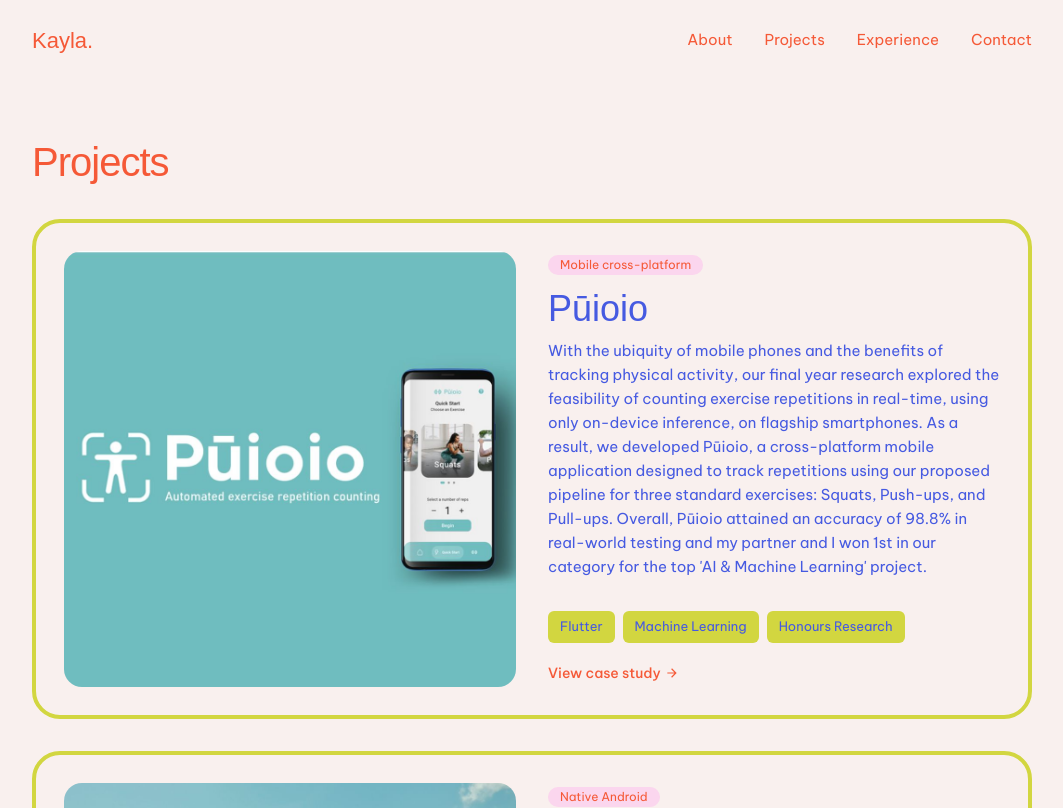
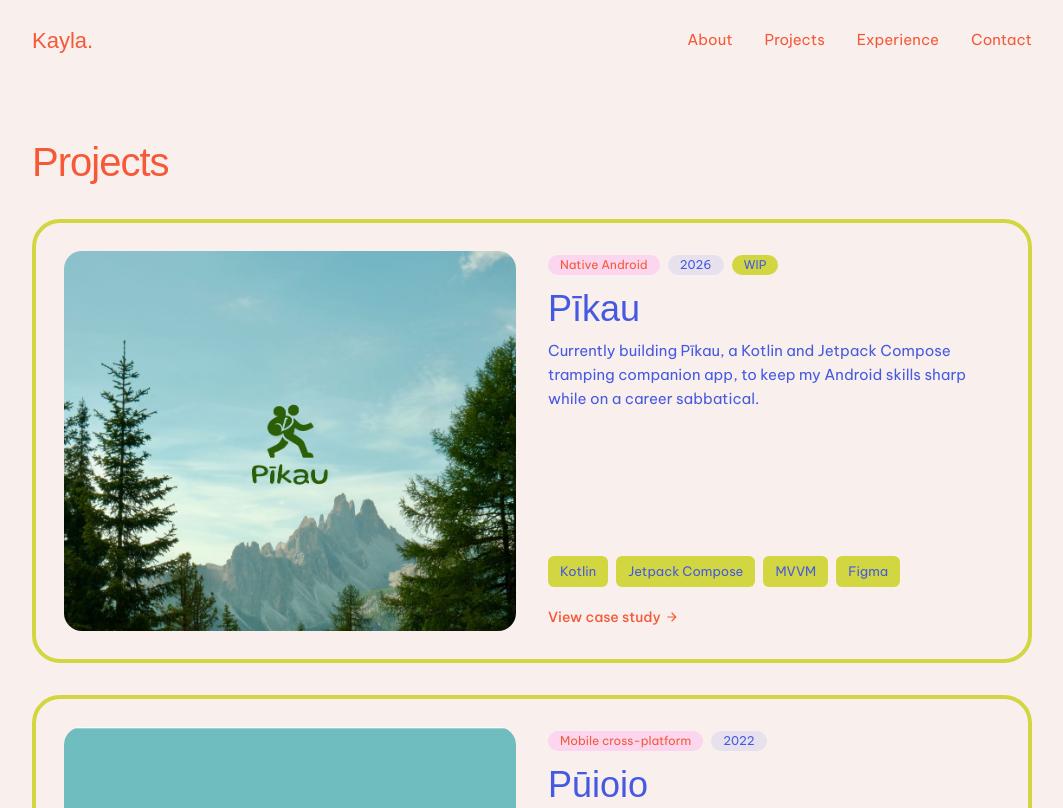
Before and after one commit to kkau201/portfolio, a Next.js app: page /projects in a window 1280 px wide. Shown: the top 808 px of the page, without its empty margins (108-1171 px from the left). Built offline with nearby package versions, Linux system fonts and the light colour scheme; a web font is replaced by a local one.

Commit message:
Update project order and add date chips

```diff
--- a/src/app/projects/page.tsx
+++ b/src/app/projects/page.tsx
@@ -19,11 +19,15 @@ export const metadata: Metadata = {
 };
 
 export default function ProjectsPage() {
+  const projects = [...archiveProjects].sort(
+    (a, b) => Number.parseInt(b.year, 10) - Number.parseInt(a.year, 10),
+  );
+
   return (
     <main className="page-wrap py-10 text-left md:py-14">
       <h1 className="section-title text-tangerine">Projects</h1>
       <div className="mt-8 space-y-8">
-        {archiveProjects.map((project, index) => (
+        {projects.map((project, index) => (
           <FeaturedProjectCard
             key={project.title}
             project={project}
--- a/src/components/ui/FeaturedProjectCard.tsx
+++ b/src/components/ui/FeaturedProjectCard.tsx
@@ -3,6 +3,14 @@ import type { FeaturedProject, ProjectCta } from "@/types/portfolio";
 import { AssetImage } from "@/components/ui/AssetImage";
 import { Tag } from "@/components/ui/Tag";
 import { ViewLink } from "@/components/ui/Button";
+
+function MetaPill({ children, className }: { children: string; className: string }) {
+  return (
+    <p className={`inline-flex rounded-full px-3 py-1 text-[12px] font-normal leading-none ${className}`}>
+      {children}
+    </p>
+  );
+}
 
 interface FeaturedProjectCardProps {
   project: FeaturedProject;
@@ -40,9 +48,15 @@ export function FeaturedProjectCard({ project, href, priority = false }: Feature
         />
       </div>
       <div className="flex h-full flex-col items-start md:py-1">
-        <p className="inline-flex rounded-full bg-strawberry/25 px-3 py-1 text-[12px] font-normal leading-none text-tangerine">
-          {project.kicker}
-        </p>
+        <div className="flex flex-wrap items-center gap-2">
+          <MetaPill className="bg-strawberry/25 text-tangerine">{project.kicker}</MetaPill>
+          {project.year ? (
+            <MetaPill className="bg-blueberry/10 text-blueberry">{project.year}</MetaPill>
+          ) : null}
+          {project.status === "wip" ? (
+            <MetaPill className="bg-lime text-blueberry">WIP</MetaPill>
+          ) : null}
+        </div>
         <h3 className="mt-4 font-display text-[32px] font-normal leading-none text-blueberry md:text-[36px]">
           {project.title}
         </h3>
--- a/src/data/portfolioData.ts
+++ b/src/data/portfolioData.ts
@@ -105,6 +105,7 @@ export const featuredProjects: FeaturedProject[] = [
     title: "Pūioio",
     img: "/img/puioio.jpg",
     imgAlt: "Pūioio app preview - smartphone ML exercise repetition counter",
+    year: "2022",
     desc: "A cutting-edge real-time smartphone-based exercise repetition counting system. Engineered utilising on-device sensor data processing, Pūioio empowers users to accurately track physical performance without reliance on external wearables.",
     tags: ["Flutter", "Machine Learning", "Honours Research"],
     href: "/projects/puioio",
@@ -114,6 +115,8 @@ export const featuredProjects: FeaturedProject[] = [
     title: "Pīkau",
     img: "/img/pikau.jpg",
     imgAlt: "Pīkau app preview - Kotlin and Jetpack Compose tramping companion for Android",
+    year: "2026",
+    status: "wip",
     desc: "Currently building Pīkau, a Kotlin and Jetpack Compose tramping companion app, to keep my Android skills sharp while on a career sabbatical.",
     tags: ["Kotlin", "Jetpack Compose", "MVVM"],
     href: "/projects/pikau",
@@ -137,6 +140,7 @@ export const archiveProjects: ArchiveProject[] = [
     img: "/img/pikau.jpg",
     imgAlt: "Pīkau app preview - Kotlin and Jetpack Compose tramping companion for Android",
     year: "2026",
+    status: "wip",
     desc: "Currently building Pīkau, a Kotlin and Jetpack Compose tramping companion app, to keep my Android skills sharp while on a career sabbatical.",
     tags: ["Kotlin", "Jetpack Compose", "MVVM", "Figma"],
     href: "/projects/pikau",
--- a/src/types/portfolio.ts
+++ b/src/types/portfolio.ts
@@ -22,11 +22,15 @@ export interface ProjectCta {
   href: string;
 }
 
+export type ProjectStatus = "wip";
+
 export interface FeaturedProject {
   kicker: string;
   title: string;
   img: string;
   imgAlt?: string;
+  year?: string;
+  status?: ProjectStatus;
   desc: string;
   tags: string[];
   href?: string;
@@ -40,6 +44,7 @@ export interface ArchiveProject {
   img: string;
   imgAlt?: string;
   year: string;
+  status?: ProjectStatus;
   desc: string;
   tags: string[];
   href?: string;
```
